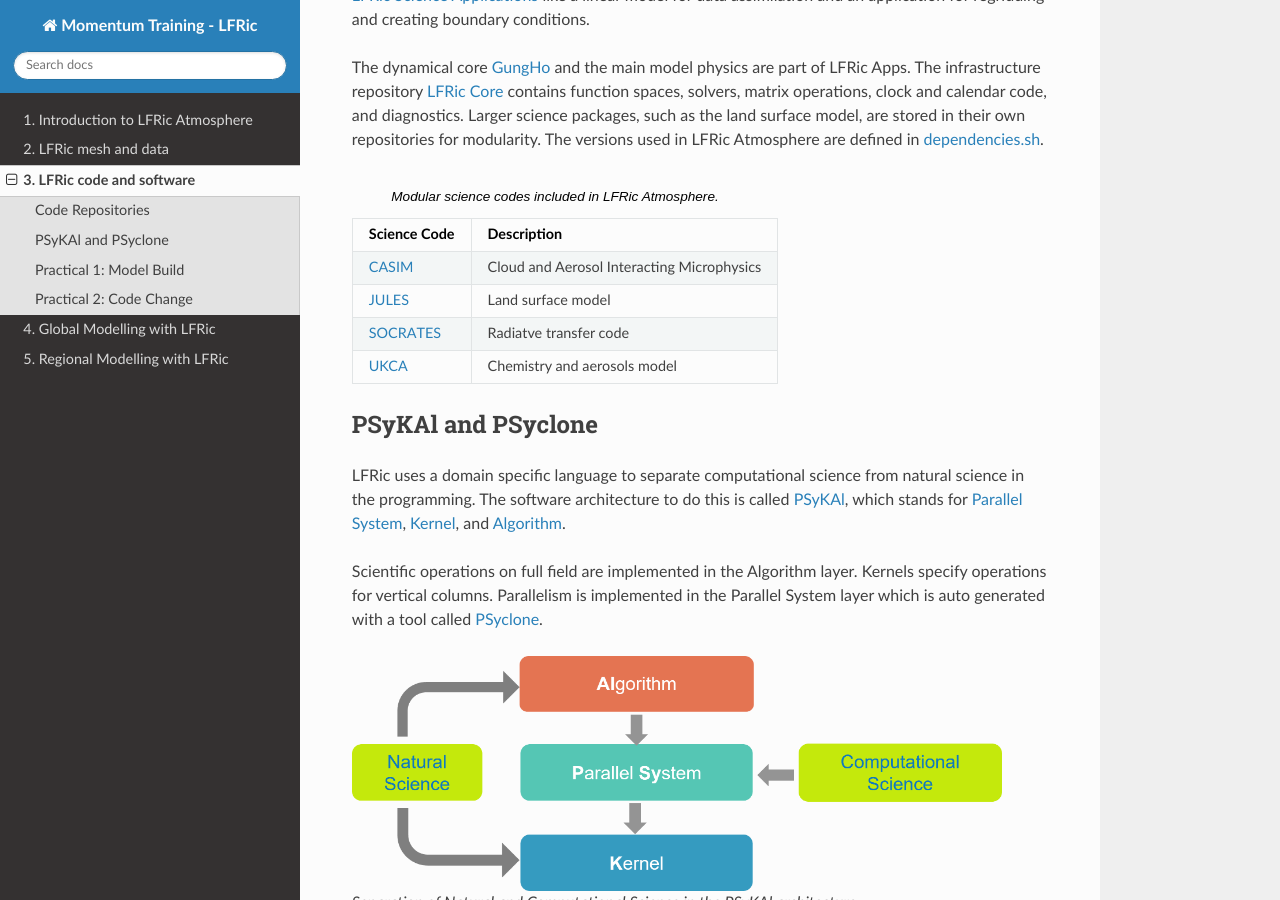
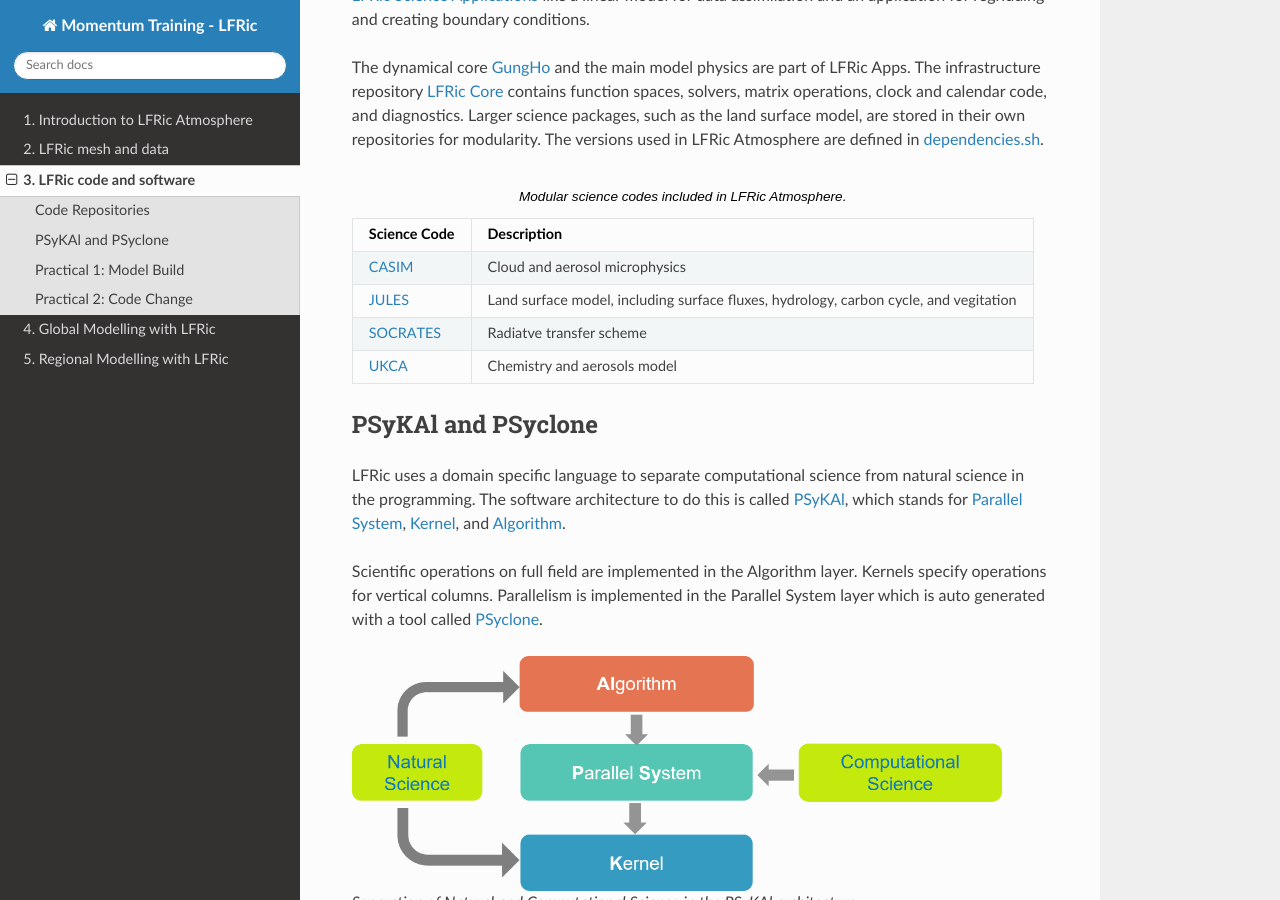
Before and after one commit to MetOffice/LFRic-Atmosphere-Training, a Sphinx documentation site: the page built from source/lfric_code/index.rst, in a window 1280 px wide and 900 px high, scrolled down 453 px. Built offline with Sphinx 7.4.7 and the Read the Docs theme 3.1.0, drawn with Linux system fonts in a browser that asks for light colours.

Commit message:
Add details to science codes table

```diff
--- a/source/lfric_code/index.rst
+++ b/source/lfric_code/index.rst
@@ -25,11 +25,11 @@ The dynamical core `GungHo <https://www.metoffice.gov.uk/research/news/2019/gung
    * - Science Code
      - Description
    * - `CASIM <https://code.metoffice.gov.uk/trac/monc/wiki/CASIMDocStart>`_
-     - Cloud and Aerosol Interacting Microphysics
+     - Cloud and aerosol microphysics
    * - `JULES <https://code.metoffice.gov.uk/trac/jules>`_
-     - Land surface model
+     - Land surface model, including surface fluxes, hydrology, carbon cycle, and vegitation
    * - `SOCRATES <https://code.metoffice.gov.uk/trac/socrates>`_
-     - Radiatve transfer code
+     - Radiatve transfer scheme
    * - `UKCA <https://www.metoffice.gov.uk/research/approach/collaboration/jwcrp/ukca>`_
      - Chemistry and aerosols model
 
```
